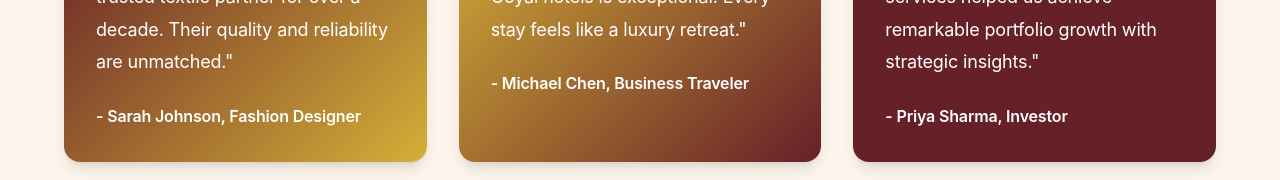
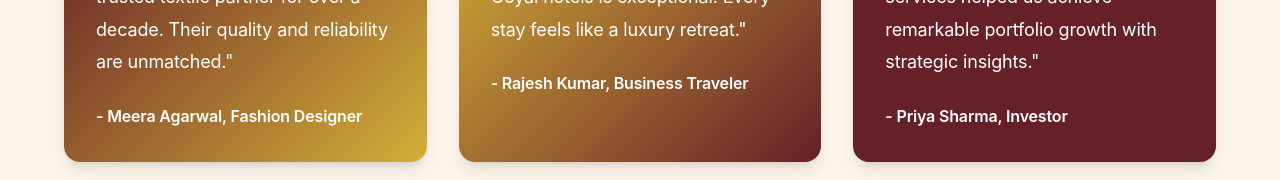
Before and after one commit to Gacky1/GoyalFashionsReact, a React (Create React App) app: page / in a window 1280 px wide. Shown: the part 1147-1327 px from the top of the page. Built offline with nearby package versions, Linux system fonts and the light colour scheme.

Commit message:
Finalised home page

```diff
--- a/src/pages/Home.jsx
+++ b/src/pages/Home.jsx
@@ -53,7 +53,7 @@ const Home = () => {
                 decade. Their quality and reliability are unmatched."
               </p>
               <div className="font-semibold text-white">
-                - Sarah Johnson, Fashion Designer
+                - Meera Agarwal, Fashion Designer
               </div>
             </div>
             <div className="bg-gradient-golden-maroon rounded-2xl p-8 shadow-lg text-white animate-fadeInUp" style={{'--stagger': 2}}>
@@ -65,7 +65,7 @@ const Home = () => {
                 stay feels like a luxury retreat."
               </p>
               <div className="font-semibold text-white">
-                - Michael Chen, Business Traveler
+                - Rajesh Kumar, Business Traveler
               </div>
             </div>
             <div className="bg-maroon rounded-2xl p-8 shadow-lg text-white animate-fadeInRight" style={{'--stagger': 3}}>
```
